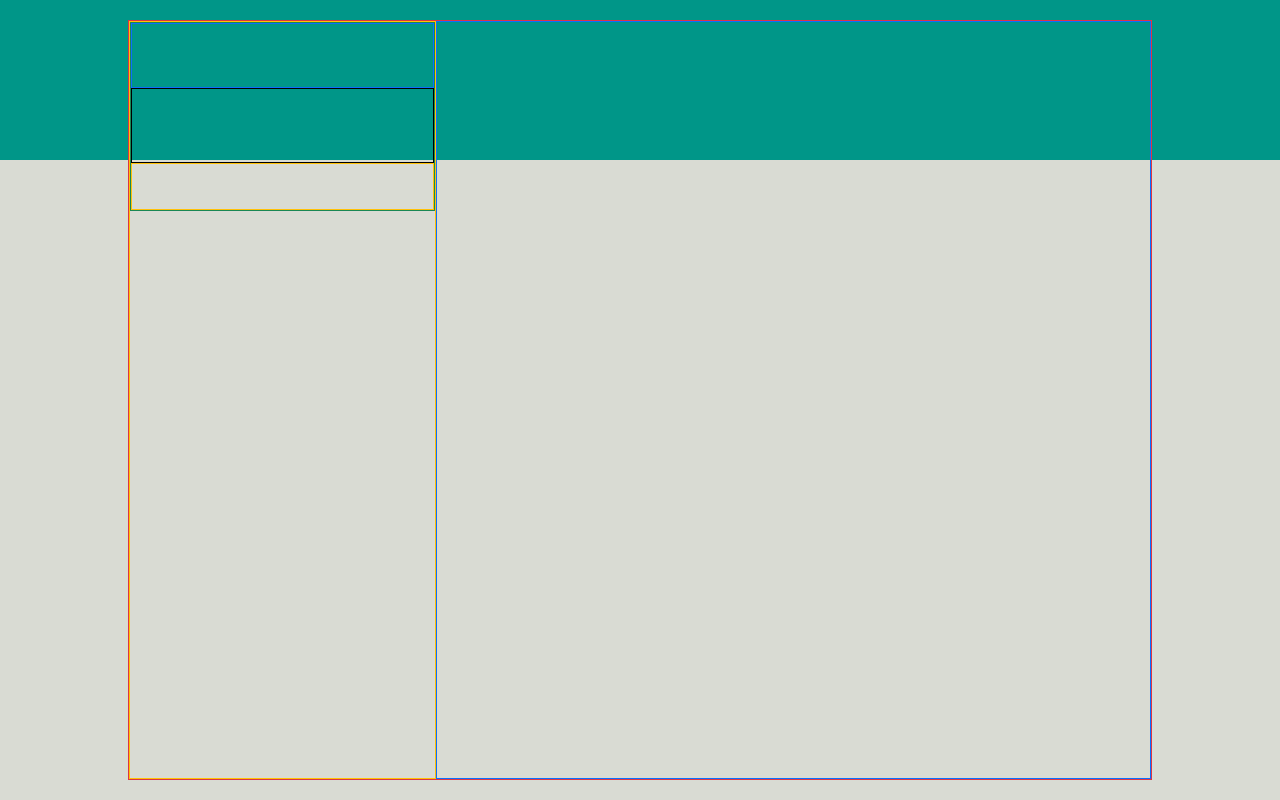
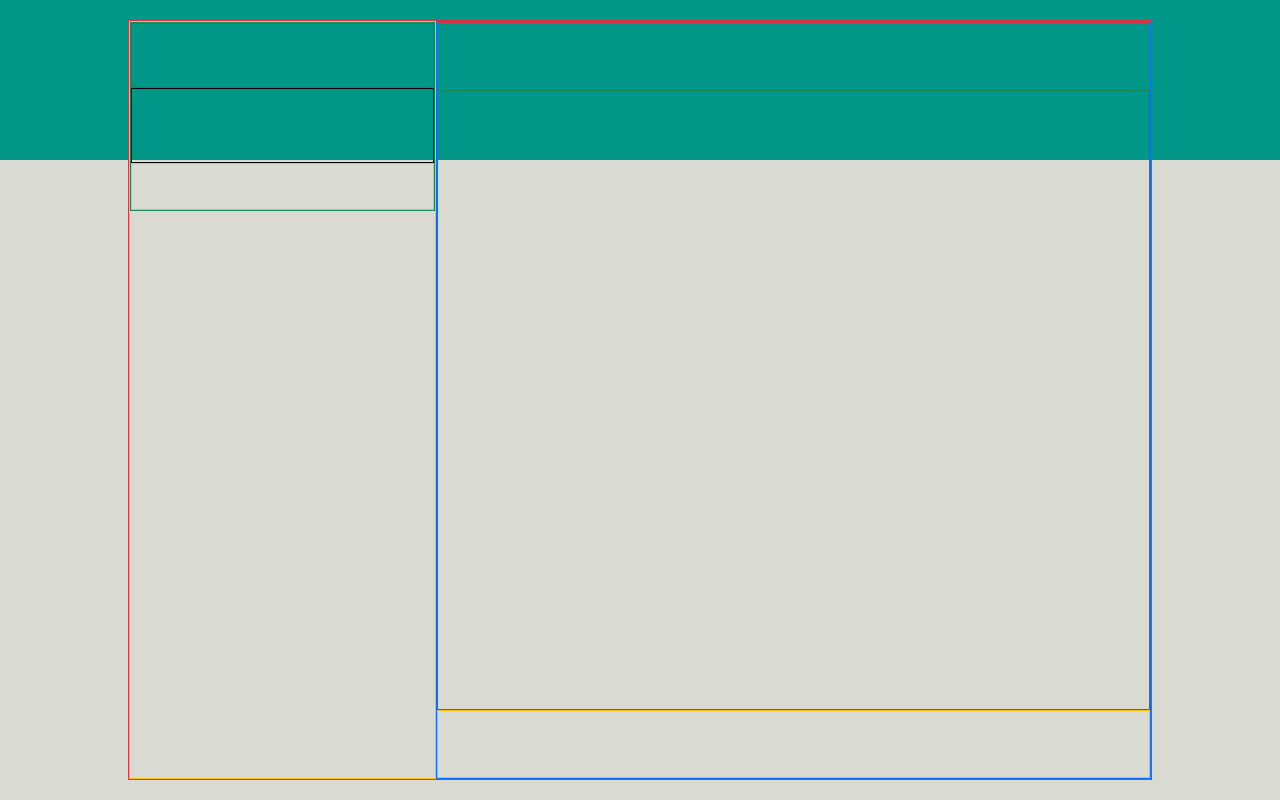
Before and after one commit to andreamastro98/vue-boolzapp, a plain HTML site: page index.html in a window 1280 px wide. Drawn offline with nearby package versions, Linux system fonts and the light colour scheme.

Commit message:
struttura con box completata

```diff
--- a/assets/css/style.css
+++ b/assets/css/style.css
@@ -39,7 +39,22 @@
     height: 40%;
 }
 
-#new-chat{
+#search-chat{
     width: 100%;
     height: 25%;
 }
+
+#user-open-chat{
+    width: 100%;
+    height: 9%;
+}
+
+#chat{
+    width: 100%;
+    height: 82%;
+}
+
+#new-message{
+    width: 100%;
+    height: 9%;
+}
--- a/index.html
+++ b/index.html
@@ -36,12 +36,12 @@
                         </div>
 
                         <!-- div new chat -->
-                        <div id="new-chat" class="border border-warning">
+                        <div id="search-chat" class="border border-warning">
 
                         </div>
                     </div>
 
-                    <!-- div chat contenente singole chat -->
+                    <!-- div chat contenente chat aperta -->
                     <div>
 
                     </div>
@@ -49,7 +49,20 @@
 
                 <!-- div chat aperta -->
                 <div id="right-col" class="border border-primary">
+                    <!-- barra utente chat aperta -->
+                    <div id="user-open-chat" class="border border-danger">
 
+                    </div>
+
+                    <!-- chat con messaggi -->
+                    <div id="chat" class="border border-success">
+
+                    </div>
+
+                    <!-- barra per scrivere un messaggio -->
+                    <div id="new-message" class="border border-warning">
+
+                    </div>
                 </div>
             </div>
         </div>
```
